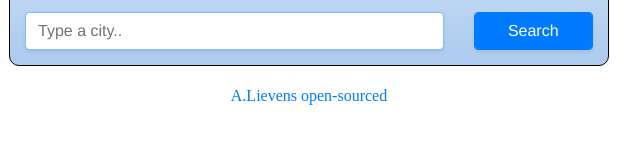
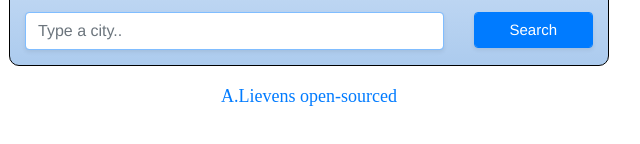
Before and after one commit to aliev26/weather_app, a plain HTML site: page index.html in a window 1280 px wide. Shown: the part 188-332 px from the top of the page, 331-971 px from the left. Drawn offline with nearby package versions, Linux system fonts and the light colour scheme.

```diff
--- a/src/styles2.css
+++ b/src/styles2.css
@@ -41,6 +41,10 @@
 .search-form{
   margin-top:15px;
 }
+#search-location{
+  font-size:15px;
+  text-align: center;
+}
 
 #fahrenheit{
   font-size:20px;
@@ -72,7 +76,7 @@
   background-color: transparent;
 }
 #link{
-  font-family:"PT Mono"; serif
+  font-family:"PT Mono";
   font-size: 18px;
   line-height: 20px;
   text-align: center;
```
